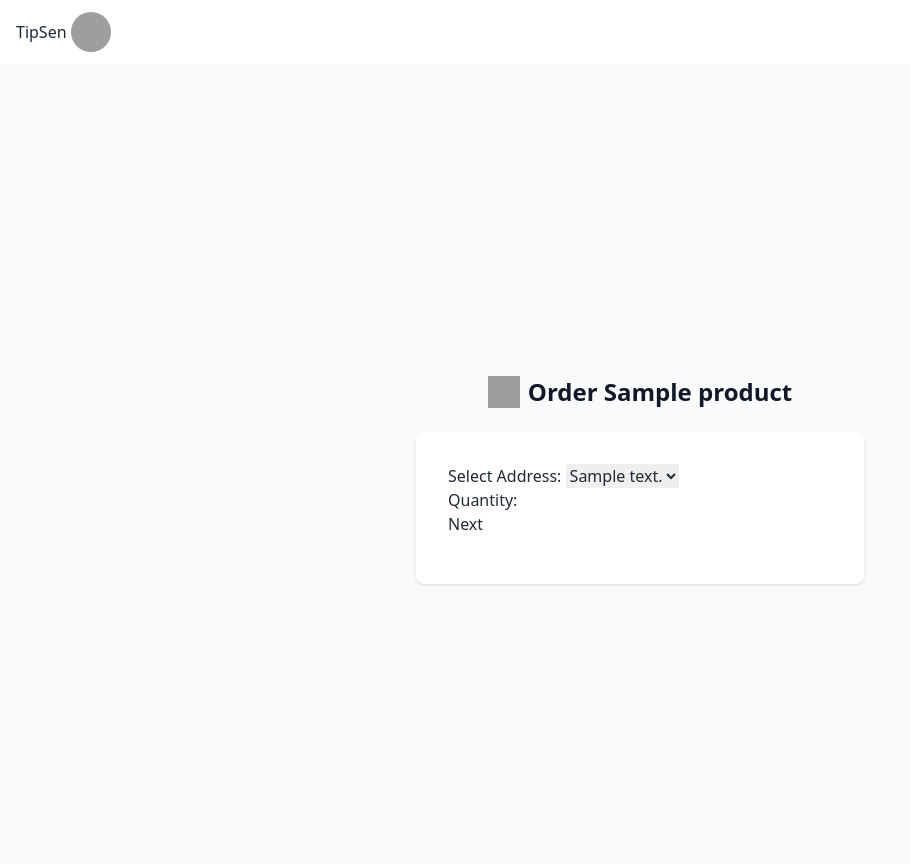
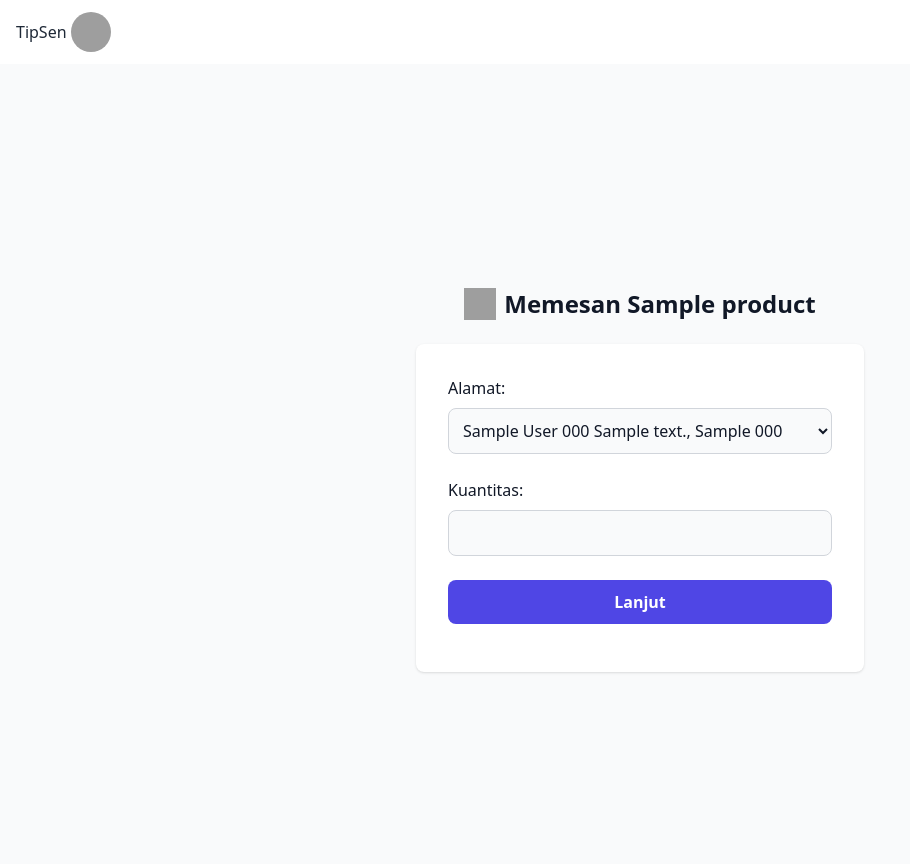
Before and after one commit to rpl-tipsen/tipsen, a Django app: page /products/order/1 in a window 1280 px wide. Shown: the top 864 px of the page, without its empty margins (0-910 px from the left). Run offline with Django 5.2, Linux system fonts and the light colour scheme; a user stored in the database is signed in; tables that the repository leaves empty hold one stand-in row (values such as "Sample post"); some libraries are stand-ins or nearby versions; grey boxes are pictures that could not be loaded.

Commit message:
feat: memesan produk

```diff
--- a/products/forms.py
+++ b/products/forms.py
@@ -1,13 +1,17 @@
 from django import forms
-from userprofile.models import Address
+from django.core.validators import RegexValidator
 
 
 class OrderFirstForm(forms.Form):
-    address = forms.ModelChoiceField(
-        queryset=Address.objects.all(), label='Alamat')
+    address_id = forms.IntegerField(label='Id Alamat')
     quantity = forms.IntegerField(label='Jumlah Pesanan', min_value=1)
 
 
 class OrderSecondForm(forms.Form):
-    payment_method = forms.CharField(label='Metode Pembayaran')
-    payment_reference = forms.CharField(label='Nomor Referensi Pembayaran')
+    bank_validator = RegexValidator(
+        regex=r"BCA|Mandiri|BNI", message="TipSen hanya menggunakan Bank BCA, Mandiri dan BNI"
+    )
+
+    bank = forms.CharField(validators=[bank_validator])
+    payment_reference_number = forms.CharField(
+        label='Nomor Referensi Pembayaran')
--- a/products/urls.py
+++ b/products/urls.py
@@ -5,8 +5,6 @@ from .views import *
 urlpatterns = [
     path("", products, name="products"),
     path("<int:product_id>", product, name="product"),
-    path("order/<int:product_id>", order_before_payment,
-         name="order_before_payment"),
-    path("order/<int:product_id>/<int:address_id>",
-         order_after_payment, name="order_after_payment"),
+    path("order/<int:product_id>", order_product,
+         name="order_product"),
 ]
--- a/products/views.py
+++ b/products/views.py
@@ -1,14 +1,26 @@
 from django.urls import reverse
 from django.contrib.auth.decorators import login_required
-from django.shortcuts import render
+from django.shortcuts import redirect, render
+from payment.models import Payment
 from .models import Product
 from .forms import *
+from order.models import Order
 from userprofile.models import Address
+from order.forms import ImageForm
+from io import BufferedReader
+import supabase
+import mimetypes
+import uuid
+from tipsen.settings import SUPABASE
+
+
+BUCKET_NAME = "payment"
+sb = supabase.create_client(
+    supabase_url=SUPABASE["url"], supabase_key=SUPABASE["key"])
 
 
 def products(request):
     products = Product.objects.all()
-    print(products)
 
     return render(
         request, "products/index.html", context={"products": products}
@@ -17,187 +29,150 @@ def products(request):
 
 def product(request, product_id):
     product = Product.objects.get(id=product_id)
-    # if not product:
-    #     return render(request, "not_found.html")
+    if not product:
+        return redirect("home")
 
     return render(
         request, "products/detail.html", context={"product": product}
     )
 
 
-def order_before_payment(request, product_id):
+@login_required
+def order_product(request, product_id):
     product = Product.objects.get(id=product_id)
+    if not product:
+        return redirect("home")
+
     addresses = Address.objects.all()
-    # if not product:
-    #     return render(request, "not_found.html")
+    banks = ["BCA", "Mandiri", "BNI"]
+
     if request.method == 'POST':
-        if 'next' in request.POST:
+        print(request.POST)
+        if request.POST.get('step') == 'first':
             first_form = OrderFirstForm(request.POST)
             if first_form.is_valid():
-                address = first_form.cleaned_data['address']
+                address_id = first_form.cleaned_data['address_id']
+                address = Address.objects.get(id=address_id)
+                if not address or address.user_id != request.user._wrapped.id:
+                    return render(
+                        request,
+                        "products/form-before-payment.html",
+                        context={
+                            "product": product, "addresses": addresses,
+                            "error": True,
+                            "message": f"couldn't find address with id {address_id}",
+                        },
+                    )
                 quantity = first_form.cleaned_data['quantity']
-                # Calculate total price
                 total_price = product.price * quantity
+                print(total_price, quantity)
+
                 # Save order data in session
-                request.session['address'] = address
+                request.session['address_id'] = address_id
                 request.session['quantity'] = quantity
                 request.session['total_price'] = total_price
                 return render(
-                    request, "products/form-after-payment.html", context={"product": product, "addresses": addresses, "second_form": OrderSecondForm}
+                    request, "products/form-after-payment.html",
+                    context={"product": product, "addresses": addresses,
+                             "banks": banks}
                 )
-        elif 'submit' in request.POST:
+            else:
+                print(first_form.errors)
+                return render(
+                    request, "products/form-before-payment.html",
+                    context={"product": product, "addresses": addresses,
+                             "form": first_form}
+                )
+        else:
             second_form = OrderSecondForm(request.POST)
             if second_form.is_valid():
-                payment_method = second_form.cleaned_data['payment_method']
-                payment_reference = second_form.cleaned_data['payment_reference']
-                # Retrieve order data from session
-                address = request.session.get('address')
-                quantity = request.session.get('quantity')
-                total_price = request.session.get('total_price')
-                # Save order in database
-                # order = Order.objects.create(
-                #     product=product,
-                #     quantity=quantity,
-                #     address=address,
-                #     total_price=total_price,
-                #     # Assign payment details
-                #     payment_method=payment_method,
-                #     payment_reference=payment_reference
-                # )
-                del request.session['address']
-                del request.session['quantity']
-                del request.session['total_price']
-                # return redirect('order_confirmation')
-    else:
-        first_form = OrderFirstForm()
-        second_form = OrderSecondForm()
+                try:
+                    # Retrieve order data from session
+                    address_id = request.session.get('address_id')
+                    quantity = request.session.get('quantity')
+                    total_price = request.session.get('total_price')
+
+                    address = Address.objects.get(id=address_id)
+                    if not address or address.user_id != request.user._wrapped.id:
+                        return render(
+                            request,
+                            "products/form-before-payment.html",
+                            context={
+                                "product": product, "addresses": addresses,
+                                "error": True,
+                                "message": f"couldn't find address with id {address_id}",
+                            },
+                        )
+
+                    payment = handle_payment_creation(request)
+
+                    Order.objects.create(
+                        product=product,
+                        quantity=quantity,
+                        status="Menunggu Verifikasi Pembayaran",
+                        description="",
+                        address=address,
+                        subtotal=total_price,
+                        user=request.user._wrapped,
+                        payment=payment
+                    ).save()
+
+                    del request.session['address_id']
+                    del request.session['quantity']
+                    del request.session['total_price']
+
+                    # TODO: ganti redirect ke "pesanan saya"
+                    return redirect('home')
+                except Exception as e:
+                    return render(
+                        request, "products/form-after-payment.html",
+                        context={"product": product, "addresses": addresses,
+                                 "exception_error": {e}, "banks": banks}
+                    )
+            else:
+                print(second_form.errors)
+                return render(
+                    request, "products/form-after-payment.html",
+                    context={"product": product, "addresses": addresses,
+                             "form": OrderSecondForm, "banks": banks}
+                )
+
     return render(
-        request, "products/form-before-payment.html", context={"product": product, "addresses": addresses, "first_form": first_form}
+        request, "products/form-before-payment.html", context={"product": product, "addresses": addresses}
     )
 
 
-def order_after_payment(request, product_id, address_id):
-    product = Product.objects.get(id=product_id)
-    address = Address.objects.get(id=address_id)
-    # if not product or not address:
-    #     return render(request, "not_found.html")
-    return render(
-        request, "products/form-after-payment.html", context={"product": product, "address": address}
-    )
+def handle_payment_creation(request):
+    form = ImageForm(request.POST, request.FILES)
+    if form.is_valid():
+        image = form.cleaned_data["image"]
 
+        # Initialize Supabase client
 
-@login_required
-def user_profile(request):
-    user_profile = UserProfile.objects.get(user=request.user._wrapped)
-    addresses = Address.objects.filter(user=request.user._wrapped)
+        # Read the image file into memory
+        image_data = BufferedReader(image.file)
+        random_filename = str(uuid.uuid4()) + "_" + image.name
 
-    # print(addresses[0].__dict__)
+        content_type, encoding = mimetypes.guess_type(image.name)
+        file_options = {"content-type": content_type} if content_type else {}
 
-    return render(
-        request=request,
-        template_name="userprofile/profile.html",
-        context={"user": {"auth": request.user._wrapped,
-                          "profile": user_profile}, "addresses": addresses},
-    )
+        # Upload the image to Supabase Bucket Storage
+        response = sb.storage.from_(BUCKET_NAME).upload(
+            path=random_filename, file=image_data, file_options=file_options
+        )
+        if response.status_code == 201 or response.status_code == 200:
+            image_link = f"{SUPABASE['url']}/storage/v1/object/public/{BUCKET_NAME}/{random_filename}"
+        else:
+            return "Failed to create payment"
 
+        total_price = request.session.get('total_price')
 
-@login_required
-def create_address(request):
-    if request.method == "POST":
-        form = AddressForm(request.POST)
-
-        if form.is_valid():
-            address = form.save(commit=False)
-
-            addresses = Address.objects.filter(user=request.user._wrapped)
-
-            if len(addresses) >= 3:
-                return render(
-                    request=request,
-                    template_name="userprofile/address.html",
-                    context={
-                        "error": True, "message": "Jumlah alamat sudah maksimum (3 alamat)"},
-                )
-
-            address.user = request.user._wrapped
-            address.save()
-            return render(
-                request=request,
-                template_name="userprofile/address.html",
-                context={"success": True,
-                         "message": "Berhasil menyimpan alamat"},
-            )
-
-    form = AddressForm()
-    return render(
-        request=request,
-        template_name="userprofile/address.html",
-        context={"form": form, "url": reverse("create_address")},
-    )
-
-
-@login_required
-def update_address(request, address_id: int):
-    address = Address.objects.get(id=address_id)
-
-    if not address and address.user_id != request.user._wrapped.id:
-        return render(
-            request=request,
-            template_name="userprofile/address.html",
-            context={
-                "url": reverse("update_address", kwargs={"address_id": address_id}),
-                "address": address,
-                "error": True,
-                "message": f"couldn't find address with id {address_id}",
-            },
+        payment = Payment.objects.create(
+            payment_reference_number=request.POST['payment_reference_number'],
+            jumlah=total_price,
+            bank=request.POST['bank'],
+            image_link=image_link,
         )
 
-    if request.method == "POST":
-        form = AddressForm(request.POST)
-        if form.is_valid():
-            new_address: Address = form.save(commit=False)
-            address.receiver_name = new_address.receiver_name
-            address.phone_number = new_address.phone_number
-            address.address = new_address.address
-            address.city = new_address.city
-            address.postal_code = new_address.postal_code
-            address.save()
-
-            return render(
-                request=request,
-                template_name="userprofile/address.html",
-                context={"success": True,
-                         "message": "Berhasil menyimpan alamat"},
-            )
-
-    form = AddressForm()
-    return render(
-        request=request,
-        template_name="userprofile/address.html",
-        context={"form": form, "url": reverse(
-            "update_address", kwargs={"address_id": address_id}), "address": address},
-    )
-
-
-@login_required
-def delete_address(request, address_id):
-    address = Address.objects.get(id=address_id)
-
-    if not address and address.user_id != request.user._wrapped.id:
-        return render(
-            request=request,
-            template_name="userprofile/address.html",
-            context={
-                "url": reverse("update_address", kwargs={"address_id": address_id}),
-                "address": address,
-                "error": True,
-                "message": f"couldn't find address with id {address_id}",
-            },
-        )
-
-    address.delete()
-    return render(
-        request=request,
-        template_name="userprofile/profile.html",
-        context={"success": True, "message": "Berhasil menghapus alamat"},
-    )
+        payment.save()
+        return payment
--- a/templates/products/detail.html
+++ b/templates/products/detail.html
@@ -12,7 +12,7 @@
         <h1 class="text-5xl font-bold">{{product.name}}</h1>
         <p class="py-6">{{product.description}}</p>
         <p class="py-6 text-xl font-bold">Rp. {{product.price}}</p>
-        <a href="{% url 'order_before_payment' product_id=product.id %}"><button class="btn btn-primary">Buy Now</button></a>
+        <a href="{% url 'order_product' product_id=product.id %}"><button class="btn btn-primary">Order Now</button></a>
       </div>
     </div>
   </div>
--- a/templates/products/form-before-payment.html
+++ b/templates/products/form-before-payment.html
@@ -1,7 +1,7 @@
 {% extends 'base.html' %}
 
 {% block meta %}
-    <title>Tipsen | Order</title>
+    <title>Tipsen | Membuat Pesanan</title>
 {% endblock meta %}
 
 {% block content %}
@@ -9,22 +9,52 @@
             <div class="flex flex-col items-center justify-center px-6 py-8 mx-auto md:h-screen lg:py-0">
                 <a href="#" class="flex items-center mb-6 text-2xl font-semibold text-gray-900 dark:text-white">
                     <img class="w-8 h-8 mr-2" src="https://flowbite.s3.amazonaws.com/blocks/marketing-ui/logo.svg" alt="logo">
-                    Order {{product.name}}
+                    Memesan {{product.name}}
                 </a>
                 <div class="w-full bg-white rounded-lg shadow dark:border md:mt-0 sm:max-w-md xl:p-0 dark:bg-gray-800 dark:border-gray-700">
                     <div class="p-6 space-y-4 md:space-y-6 sm:p-8">
                         <form method="POST">
                             {% csrf_token %}
-                            <label for="id_address">Select Address:</label>
-                            <select name="address" id="id_address">
+                            <label for="address_id"
+                            class="block mb-2  font-medium text-gray-900 dark:text-white">Alamat:</label>
+                            <select name="address_id" id="id_address" placeholder="" class="bg-gray-50 border border-gray-300 text-gray-900 sm: rounded-lg focus:ring-primary-600 focus:border-primary-600 block w-full p-2.5 dark:bg-gray-700 dark:border-gray-600 dark:placeholder-gray-400 dark:text-white dark:focus:ring-blue-500 dark:focus:border-blue-500" required="">
                                 {% for address in addresses %}
-                                    <option value="{{ address.id }}">{{ address.address }}</option>
+                                <option value="{{address.id}}" class="w-full p-2 flex flex-col items-start justify-center">
+                                    <p>{{address.receiver_name}}</p>
+                                    <p>{{address.phone_number}}</p>
+                                    <p>{{address.address}}, {{address.city}} {{ address.postal_code }}</p>
+                                </option>
                                 {% endfor %}
                             </select><br>
 
-                            <label for="id_quantity">Quantity:</label>
-                            <input type="number" name="quantity" id="id_quantity"><br>
-                            <input type="submit" name="next" value="Next">
+                            <label for="quantity" class="block mb-2  font-medium text-gray-900 dark:text-white">Kuantitas:</label>
+                            <input type="number" name="quantity" id="id_quantity" class="bg-gray-50 border border-gray-300 text-gray-900 sm: rounded-lg focus:ring-primary-600 focus:border-primary-600 block w-full p-2.5 dark:bg-gray-700 dark:border-gray-600 dark:placeholder-gray-400 dark:text-white dark:focus:ring-blue-500 dark:focus:border-blue-500">
+                            <br>
+                            <input type="text" name="step" value="first" hidden>
+
+                            {% if addresses|length < 1%}
+                            <p class="text-xl font-semibold text-white pb-4">Anda belum memiliki alamat </p>
+                            <a href="{% url 'user_profile' %}" class="w-full text-white bg-indigo-600 font-semibold hover:bg-indigo-700 focus:ring-4 focus:outline-none focus:ring-blue-300 rounded-lg px-5 py-2.5 text-center w-full">Tambah Alamat</a>
+                            {% else %}
+                            <button type="submit" class="w-full text-white bg-indigo-600 font-semibold hover:bg-indigo-700 focus:ring-4 focus:outline-none focus:ring-blue-300 rounded-lg px-5 py-2.5 text-center">Lanjut</button>
+                            {% endif %}
+
+                            <ul>
+                                {% if form.errors %}
+                                    {% for field in form %}
+                                        {% for error in field.errors %}
+                                            <li><div class="text-red-500 font-semibold text-[12px]">{{ error|escape }}</div></li>
+                                        {% endfor %}
+                                    {% endfor %}
+                                    {% for error in form.non_field_errors %}
+                                        <li><div class="text-red-500 font-semibold text-[12px]">{{ error|escape }}</div></li>
+                                    {% endfor %}
+                                {% endif %}
+                            </ul>
+
+                            {% if exception_error %}
+                            <div class="text-red-500 font-semibold text-[12px]">{{ exception_error|escape }}</div>
+                            {% endif %}
                         </form>
                     </div>
                 </div>
--- a/userprofile/views.py
+++ b/userprofile/views.py
@@ -59,7 +59,7 @@ def create_address(request):
 def update_address(request, address_id: int):
     address = Address.objects.get(id=address_id)
 
-    if not address and address.user_id != request.user._wrapped.id:
+    if not address or address.user_id != request.user._wrapped.id:
         return render(
             request=request,
             template_name="userprofile/address.html",
```
Also changed, not shown: templates/products/form-after-payment.html (added, +64 -0 lines), templates/products/index.html (+5 -5 lines).
